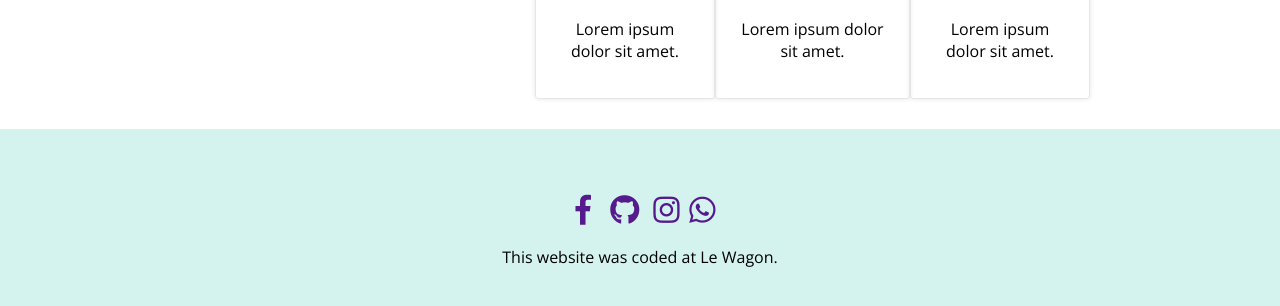
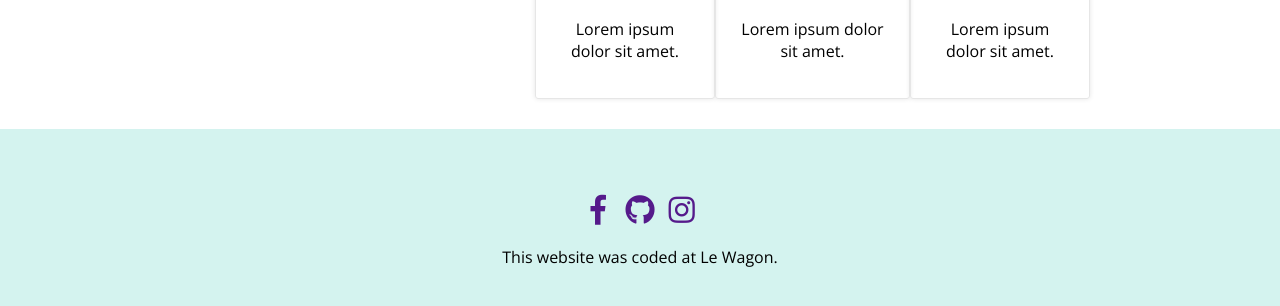
Before and after one commit to itamarpereira/landing, a plain HTML site: page index.html in a window 1280 px wide. Shown: the part 610-916 px from the top of the page. Drawn offline with nearby package versions, Linux system fonts and the light colour scheme.

Commit message:
Update index.html

```diff
--- a/index.html
+++ b/index.html
@@ -57,8 +57,6 @@
       <i class="fab fa-fw fa-github"></i></a>
       <a href="https://www.instagram.com/i_toros/">
       <i class="fab fa-fw fa-instagram"></i></a>
-      <a href="https://api.whatsapp.com/send?phone=16473255884&amp;text=Olá, Itamar" target="_blank">
-      <i class="fab fa-whatsapp" aria-hidden="true"></i></a>
       <p>This website was coded at Le Wagon.</p>
     </div>
   </div>
```
